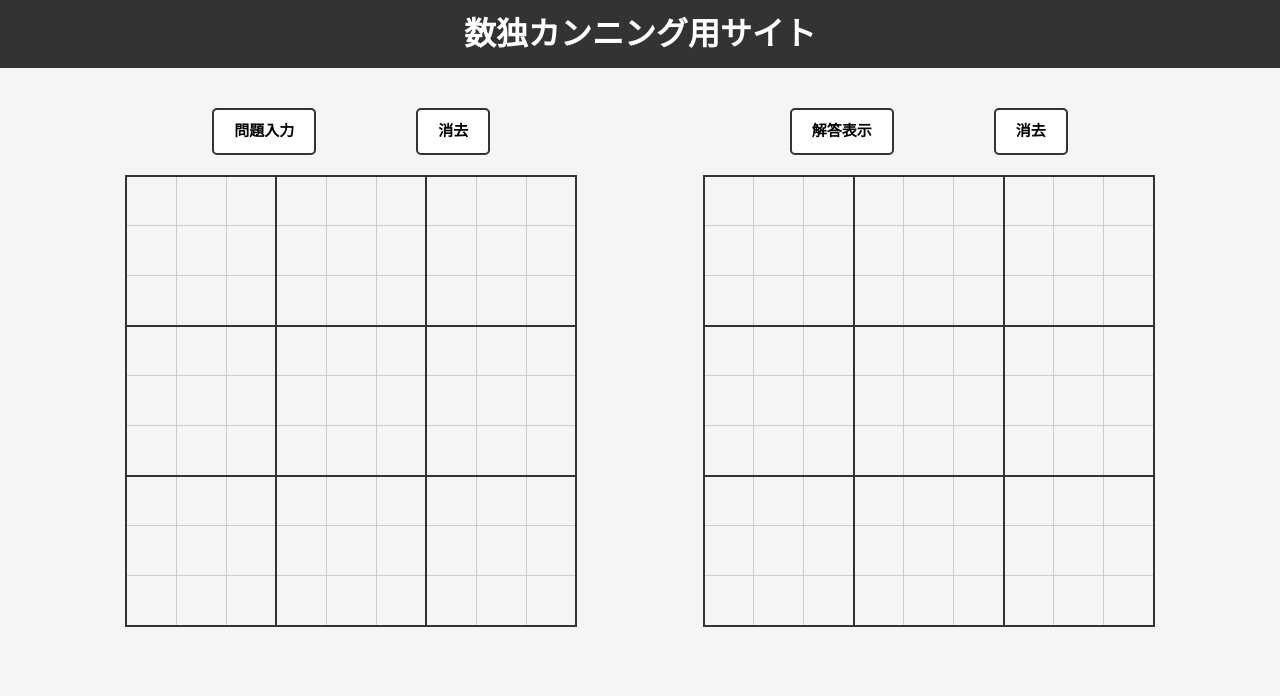
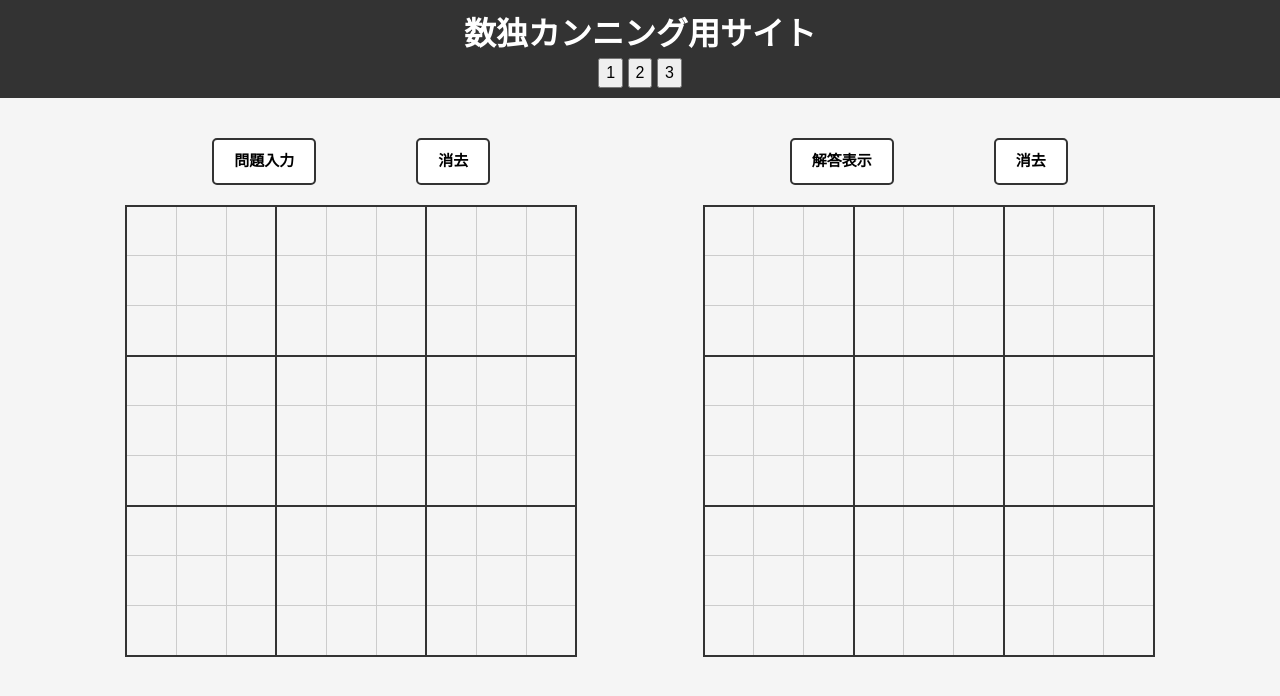
Before and after one commit to usma11dia0/sudoku_app, a website: page frontend/index.html in a window 1280 px wide. Drawn offline with Linux system fonts and the light colour scheme; a web font is replaced by a local one.

Commit message:
add problem-button

```diff
--- a/frontend/index.html
+++ b/frontend/index.html
@@ -9,6 +9,11 @@
 </head>
 <header>
   <h1>数独カンニング用サイト</h1>
+  <div class ="buttn-container">
+    <button class ="problem-button">1</button>
+    <button class ="problem-button">2</button>
+    <button class ="problem-button">3</button>
+  </div>
 </header>
 <body>
   <div class = "wrapper">
```
